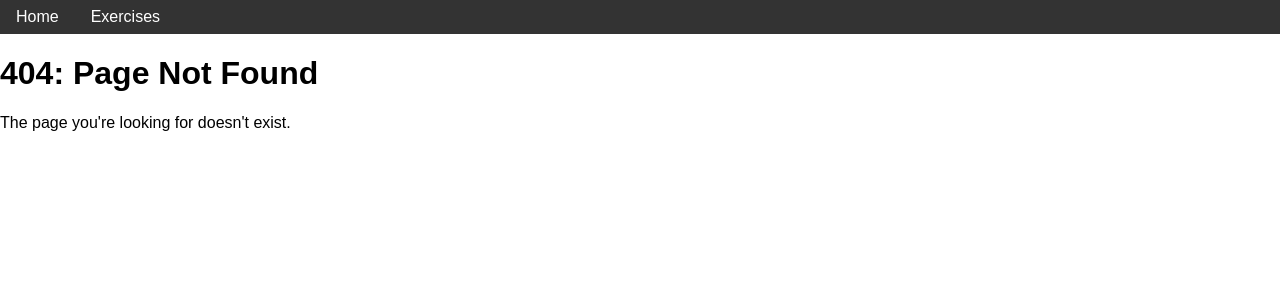
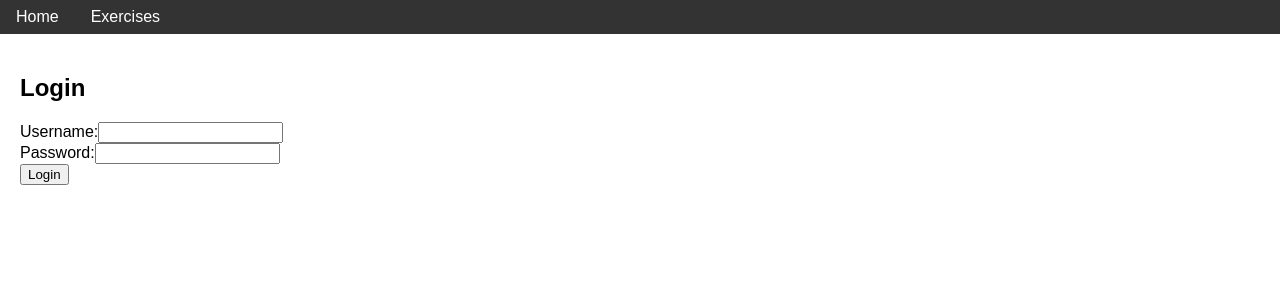
Before and after one commit to DMCurry/Crushr-Frontend, a React (Vite) app: page /login in a window 1280 px wide. Before the commit this address had no page. Shown: the top 300 px of the page. Built offline with nearby package versions, Linux system fonts and the light colour scheme.

Commit message:
Major updates to Login and Cookies - Get cookies working for authentication with jwt

```diff
--- a/src/App.jsx
+++ b/src/App.jsx
@@ -1,8 +1,8 @@
 import React from "react";
-import { BrowserRouter as Router, Routes, Route, Link } from "react-router-dom";
+import { BrowserRouter as Router, Routes, Route, Link, Navigate } from "react-router-dom";
 import HomePage from "./pages/HomePage";
 import ExercisesPage from "./pages/ExercisesPage";
-import NotFoundPage from "./pages/NotFoundPage";
+import LoginPage from "./pages/LoginPage";
 
 function App() {
   return (
@@ -15,8 +15,9 @@ function App() {
       </nav>
       <Routes>
         <Route path="/" element={<HomePage />} />
+        <Route path="/login" element={<LoginPage />} />
         <Route path="/exercises" element={<ExercisesPage />} />
-        <Route path="*" element={<NotFoundPage />} />
+        <Route path="*" element={<Navigate to="/login" />} />
       </Routes>
     </Router>
   );
--- /dev/null
+++ b/src/axiosInstance.js
@@ -0,0 +1,8 @@
+import axios from "axios";
+
+const axiosInstance = axios.create({
+  baseURL: "http://localhost:8000", // Replace with your backend URL
+  withCredentials: true, // Ensure cookies are included in requests
+});
+
+export default axiosInstance;
--- a/src/pages/ExercisesPage.jsx
+++ b/src/pages/ExercisesPage.jsx
@@ -1,20 +1,29 @@
 import React, { useState, useEffect } from "react";
-import axios from "axios";
+import { useNavigate } from 'react-router-dom';
+import axiosInstance from "../axiosInstance";
 import "./Exercises.css";
 
 function ExercisesPage() {
+  const navigate = useNavigate();
   const [exercises, setExercises] = useState([]); // Stores all exercises from API
   const [filteredExercises, setFilteredExercises] = useState([]); // Stores filtered exercises
   const [searchQuery, setSearchQuery] = useState(""); // Stores the search input
 
   useEffect(() => {
     const fetchExercises = async () => {
+      //const token = localStorage.getItem("jwt"); // Retrieve JWT from localStorage
       try {
-        const response = await axios.get("http://127.0.0.1:8000/exercises"); // Replace with your API endpoint
+        const response = await axiosInstance.get("/exercises");
         setExercises(response.data);
         setFilteredExercises(response.data); // Initially display all exercises
       } catch (error) {
-        console.error("Error fetching exercises data:", error);
+        console.log("ERROR STATUS", error.response.status);
+        if (error.response && error.response.status === 401) {
+          // Redirect to the login page if not authenticated
+          navigate("/login");
+        } else {
+          console.error("Error fetching exercises:", error);
+        }
       }
     };
 
--- a/src/pages/HomePage.jsx
+++ b/src/pages/HomePage.jsx
@@ -1,5 +1,5 @@
 import React, { useState, useEffect } from "react";
-import axios from "axios";
+import axiosInstance from "../axiosInstance";
 
 function HomePage() {
   const [data, setData] = useState(null);
@@ -7,7 +7,7 @@ function HomePage() {
   useEffect(() => {
     const fetchData = async () => {
       try {
-        const response = await axios.get("http://127.0.0.1:8000");
+        const response = await axiosInstance.get("/");
         setData(response.data);
       } catch (error) {
         console.error("Error fetching data:", error);
--- /dev/null
+++ b/src/pages/LoginPage.jsx
@@ -0,0 +1,58 @@
+import React, { useState } from "react";
+import axiosInstance from "../axiosInstance";
+import { useNavigate } from "react-router-dom";
+
+const LoginPage = () => {
+  const [username, setUsername] = useState("");
+  const [password, setPassword] = useState("");
+  const [error, setError] = useState("");
+  const navigate = useNavigate();
+
+  const handleLogin = async (e) => {
+    e.preventDefault();
+
+    // Prepare form data
+    const formData = new URLSearchParams();
+    formData.append("username", username);
+    formData.append("password", password);
+
+    try {
+      await axiosInstance.post("/login", formData, {
+        headers: {
+          "Content-Type": "application/x-www-form-urlencoded",
+        },
+      });
+      navigate("/exercises"); // Redirect to exercises page
+    } catch (err) {
+      setError("Invalid username or password");
+    }
+  };
+
+  return (
+    <div style={{ padding: "20px" }}>
+      <h2>Login</h2>
+      <form onSubmit={handleLogin}>
+        <div>
+          <label>Username:</label>
+          <input
+            type="text"
+            value={username}
+            onChange={(e) => setUsername(e.target.value)}
+          />
+        </div>
+        <div>
+          <label>Password:</label>
+          <input
+            type="password"
+            value={password}
+            onChange={(e) => setPassword(e.target.value)}
+          />
+        </div>
+        <button type="submit">Login</button>
+      </form>
+      {error && <p style={{ color: "red" }}>{error}</p>}
+    </div>
+  );
+};
+
+export default LoginPage;
```
